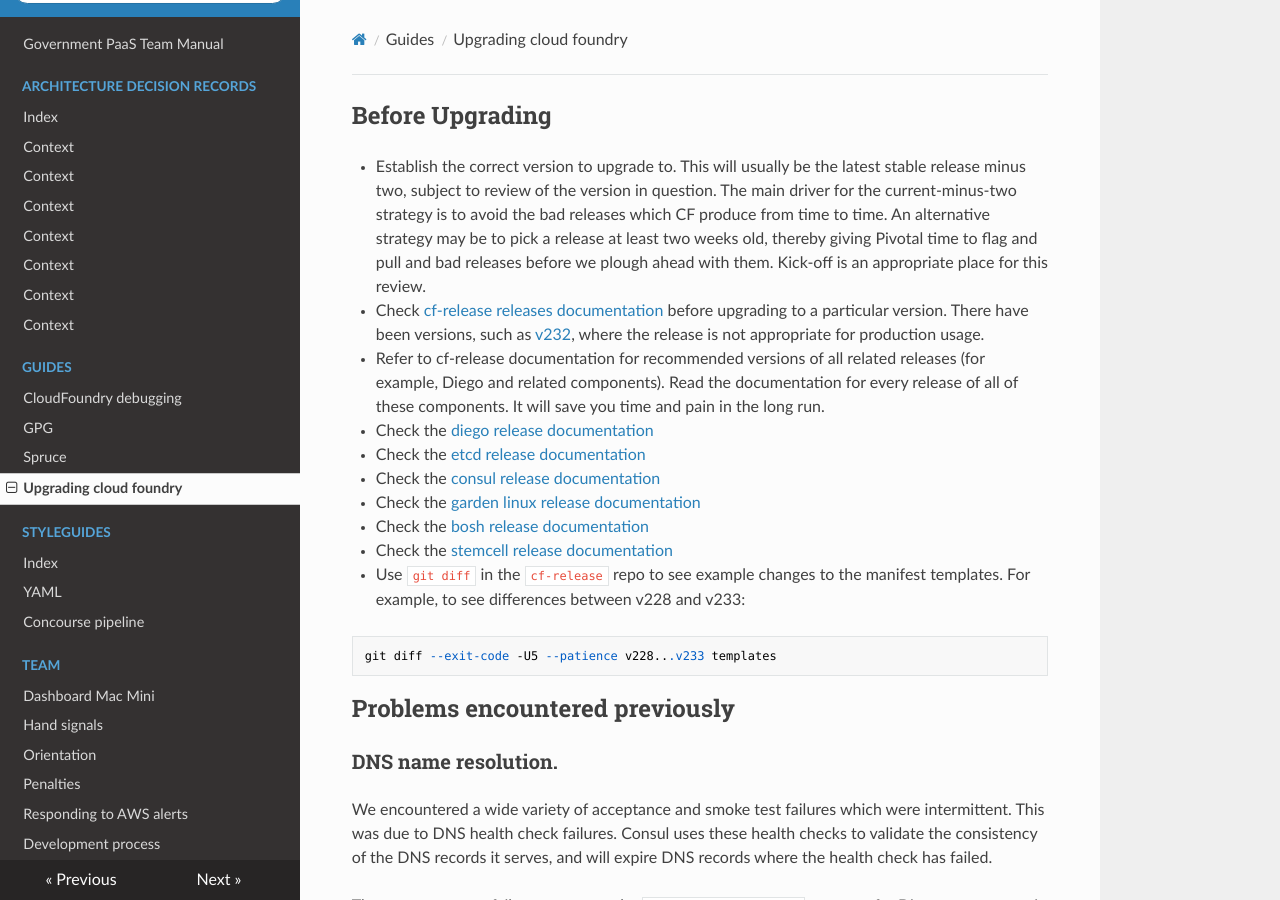
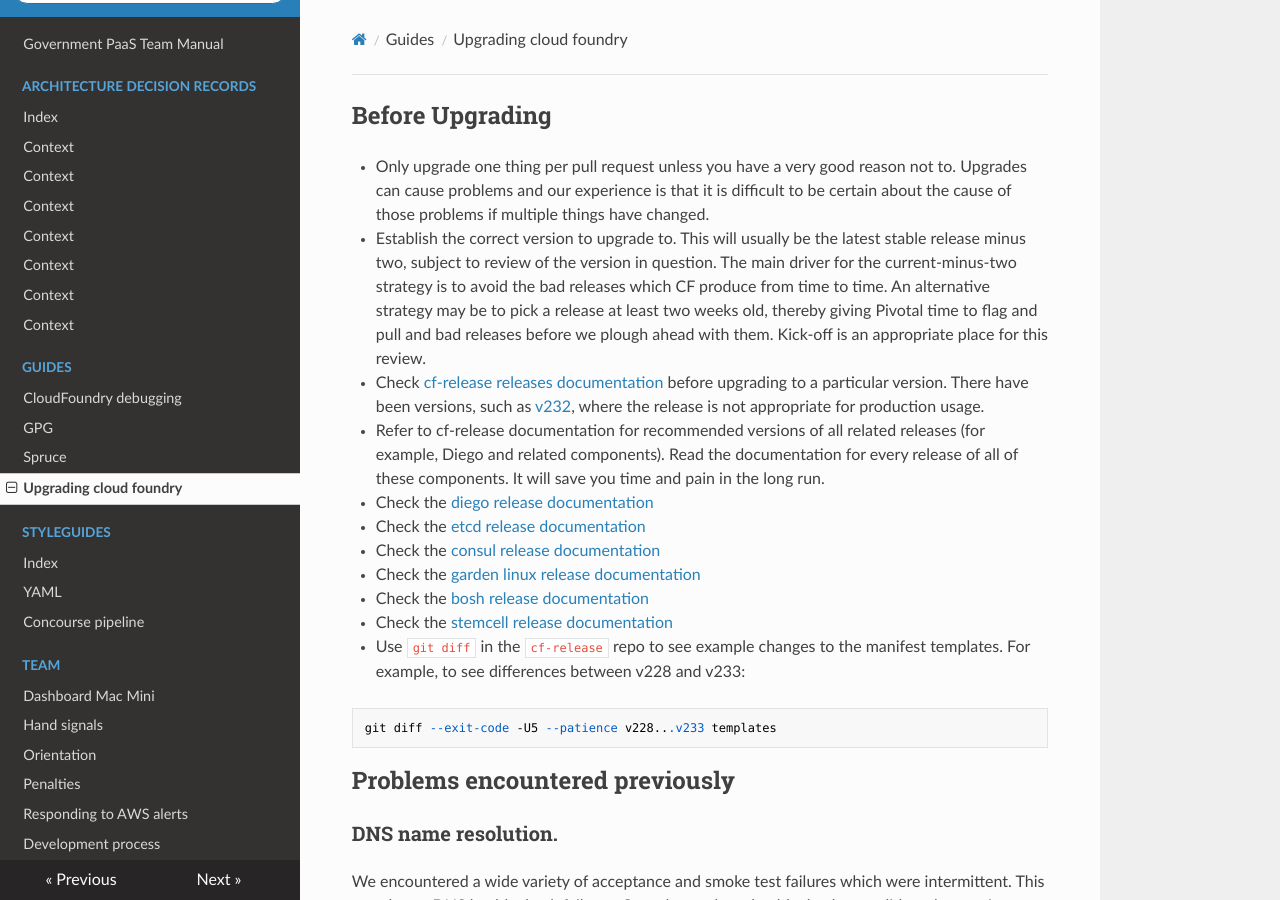
Before and after one commit to alphagov/paas-team-manual, an MkDocs documentation site: the page built from docs/guides/upgrading_cloud_foundry.md, in a window 1280 px wide and 900 px high. Built offline with MkDocs 1.6.1, drawn with Linux system fonts in a browser that asks for light colours; nearby versions of some CDN libraries.

Commit message:
Only upgrade one thing at a time
We recently attempted to upgrade BOSH, CF and stemcells in one PR:
https://www.pivotaltracker.com/story/show/118272895

The result of this was that BOSH failed to deploy and left things in an
inconsistent state, but not every time. We saw this once while working on the
story, but decided it was probably caused by problems with that development
environment, which had shown other problems.

When the pull request was reviewd it became clear that this problem occurred
commonly after the upgrade, but not always. After quite a lot of debugging we
thought, but weren't certain that it was caused by the BOSH upgrade, so we
prepared a branch that upgraded CF and the stemcells, not BOSH and raised an
issue upstream describing the problems we saw with the BOSH upgrade.

When we tested this branch we saw a new error where BOSH would timeout talking
to agents. Because we'd seen this error in other environments before the
upgrade we thought, but weren't certain, that this was nothing to do with
either the CF or stemcell upgrade.

In order to be sure that this was the case we then prepared yet another branch
with an upgrade to CF only and tested this. This was successful.

All this took several days, occupied the time of three people and a review
slot. If we'd put each upgrade in its own pull request this would have not
occupied so much review time.

Splitting them into 3 separate changes would mean:
- If the PR runs perfectly and is accepted with no changes, 3x the testing time
  in review
- If we discovered a problem with one of the changes it could be shelved easily
- The story would not be occupy so much time in review when things did not go
  smoothly

```diff
--- a/docs/guides/upgrading_cloud_foundry.md
+++ b/docs/guides/upgrading_cloud_foundry.md
@@ -1,4 +1,6 @@
 ## Before Upgrading
+
+* Only upgrade one thing per pull request unless you have a very good reason not to. Upgrades can cause problems and our experience is that it is difficult to be certain about the cause of those problems if multiple things have changed.
 * Establish the correct version to upgrade to. This will usually be the latest stable release minus two, subject to review of the version in question. The main driver for the current-minus-two strategy is to avoid the bad releases which CF produce from time to time. An alternative strategy may be to pick a release at least two weeks old, thereby giving Pivotal time to flag and pull and bad releases before we plough ahead with them. Kick-off is an appropriate place for this review.
 * Check [cf-release releases documentation](https://github.com/cloudfoundry/cf-release/releases) before upgrading to a particular version. There have been versions, such as [v232](https://github.com/cloudfoundry/cf-release/releases/tag/v232), where the release is not appropriate for production usage.
 * Refer to cf-release documentation for recommended versions of all related releases (for example, Diego and related components). Read the documentation for every release of all of these components. It will save you time and pain in the long run.
```
